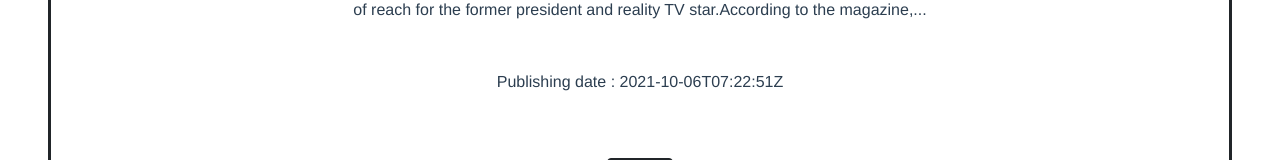
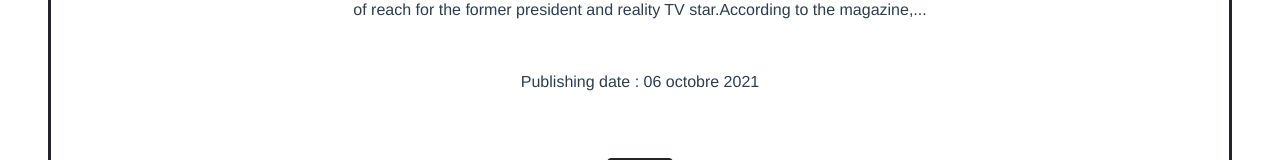
Before and after one commit to Lucass-Dev/VueJS, a Vue app in the folder my-project/: page / in a window 1280 px wide. Shown: the part 286-446 px from the top of the page. Built offline with nearby package versions, Linux system fonts and the light colour scheme.

Commit message:
Ajout filtre pour méthode dateFormat

```diff
--- a/my-project/src/main.js
+++ b/my-project/src/main.js
@@ -5,6 +5,14 @@ import store from './store'
 
 Vue.config.productionTip = false
 
+Vue.filter('dateFormat', (date) => {
+    return new Date(date).toLocaleDateString("fr-FR", {
+        year: 'numeric',
+        month: 'long',
+        day: '2-digit'
+    })
+})
+
 new Vue({
   router,
   store,
--- a/my-project/src/views/Home.vue
+++ b/my-project/src/views/Home.vue
@@ -4,7 +4,7 @@
     <div class="article border border-3 border-dark rounded m-5" v-for="(article, index) in visibleArticles" :key="index">
       <h4 class="m-5">{{article.title}}</h4>
       <p class="m-5">{{article.description}}</p>
-      <p>Publishing date : {{article.publishedAt}}</p>
+      <p>Publishing date : {{article.publishedAt|dateFormat}}</p>
       <router-link :to="`/article/${index}`"><button class="btn btn-dark m-5">Lire +</button></router-link>
     </div>
   </div>
--- a/my-project/src/views/SinglePost.vue
+++ b/my-project/src/views/SinglePost.vue
@@ -16,7 +16,7 @@
         <span class="fs-5 me-5">{{
           blogdata.articles[getId].author
         }}</span>
-        <i class="far fa-calendar-alt"></i> {{ dateFormat(blogdata.articles[getId].publishedAt) }}
+        <i class="far fa-calendar-alt"></i> {{ blogdata.articles[getId].publishedAt|dateFormat }}
       </p>
 
       <p>
@@ -36,13 +36,6 @@
 export default {
   name: "SinglePost",
   methods: {
-    dateFormat(date) {
-        return new Date(date).toLocaleDateString("fr-FR", {
-            year: 'numeric',
-            month: 'long',
-            day: '2-digit'
-        })
-    }
   },
   computed: {
     blogdata() {
```
